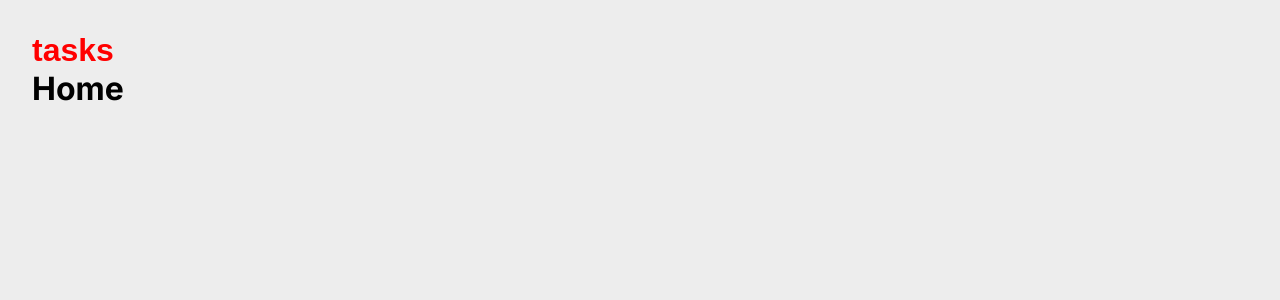
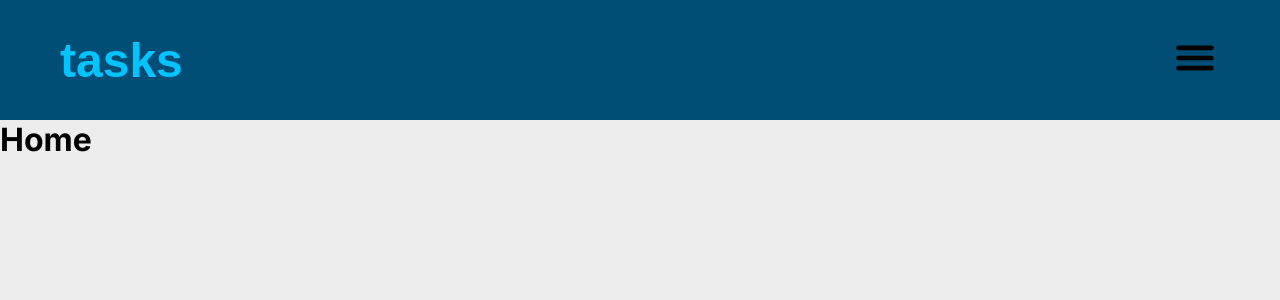
Before and after one commit to lz-junior/tasks, a React (Vite) app: page / in a window 1280 px wide. Shown: the top 300 px of the page. Built offline with nearby package versions, Linux system fonts and the light colour scheme; a web font is replaced by a local one.

Commit message:
header 20

```diff
--- a/src/components/Header/header.css
+++ b/src/components/Header/header.css
@@ -1,6 +1,16 @@
-
+.div-header {
+  height: 120px;
+  padding: 60px;
+  display: flex;
+  flex-direction: row;
+  justify-content: space-between;
+  align-items: center;
+  background-color: rgb(0, 78, 117);
+}
 
 .title-header {
+  text-align: center;
+  font-size: 3rem;
   font-family: "Koulen", sans-serif;
-  color: red;
+  color: rgb(0, 195, 255);
 }
--- a/src/components/Header/index.tsx
+++ b/src/components/Header/index.tsx
@@ -1,10 +1,14 @@
+import { IoMenu } from "react-icons/io5";
 import './header.css';
 
 
 const Header = ()=> {
   return (
-    <div>
+    <div className='div-header'>
       <h1 className='title-header'>tasks</h1>
+      <div className="teste">
+      <IoMenu size={50}/>
+      </div>
     </div>
   )
 }
--- a/src/index.css
+++ b/src/index.css
@@ -8,7 +8,7 @@
 
 body {
   background-color: #ededed;
-  padding: 2rem;
+  /* padding: 2rem; */
 }
 
 p {
```
